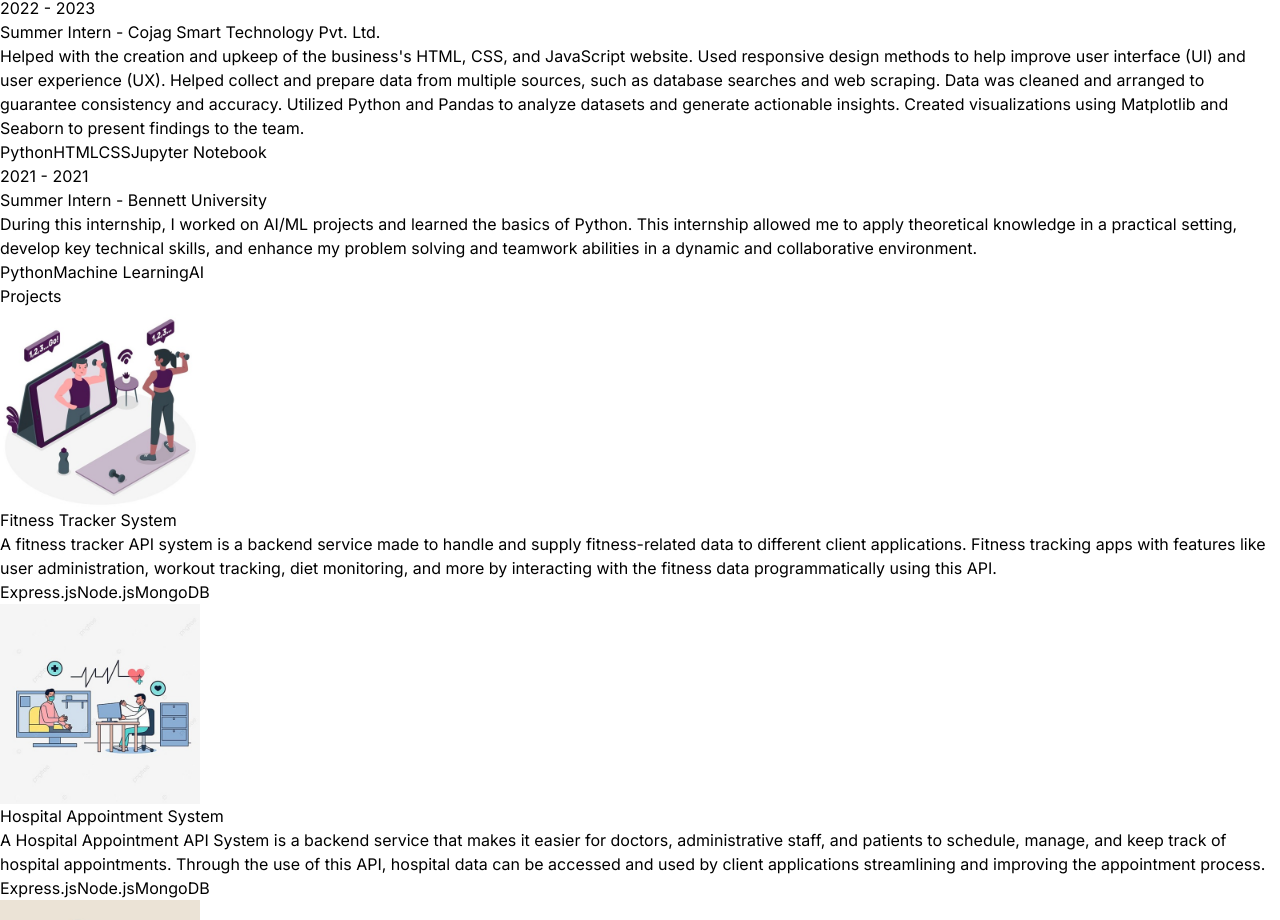
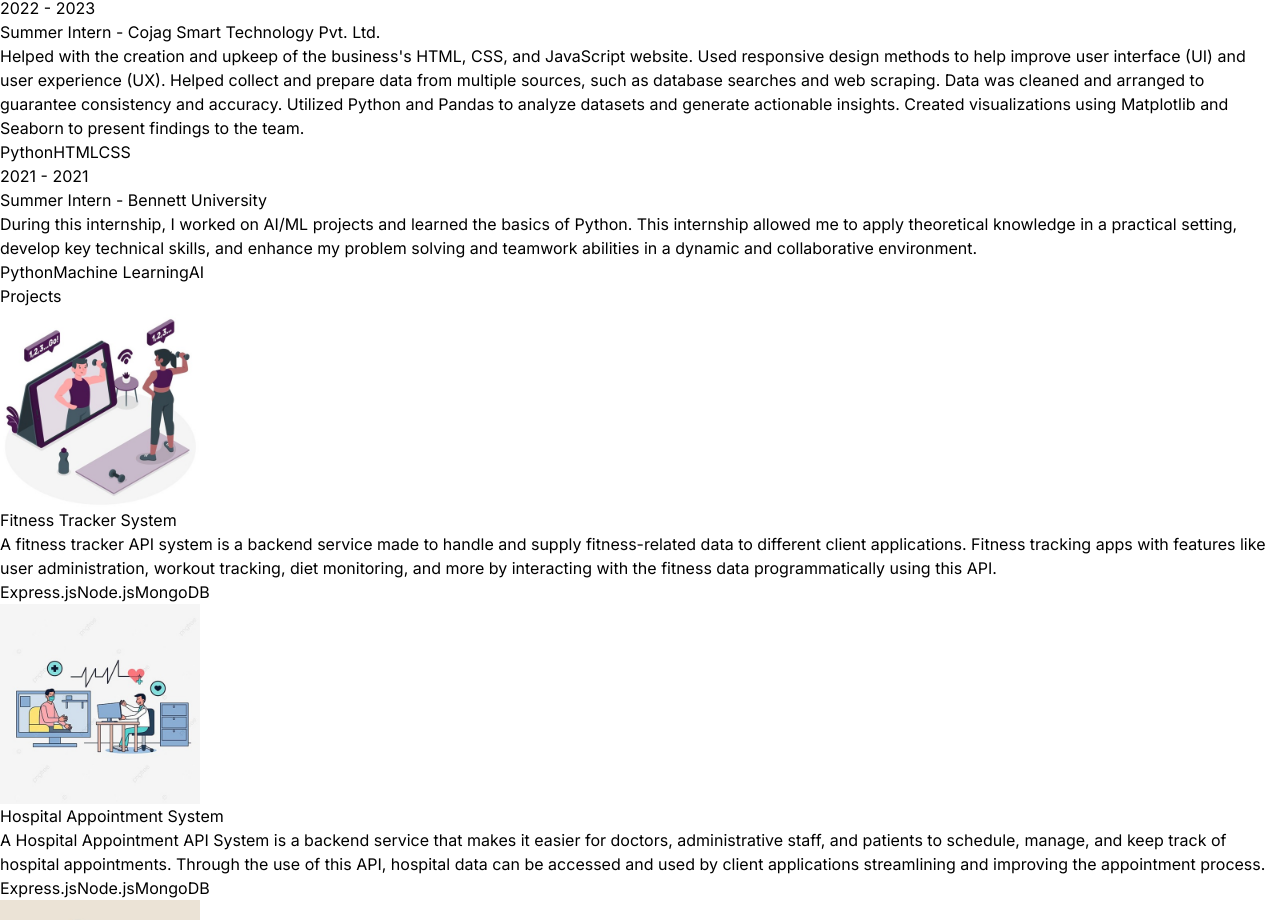
Before and after one commit to ShriyaSorte/REACT-PORTFOLIO, a React (Vite) app: page / in a window 1280 px wide. Shown: the part 2012-2932 px from the top of the page. Built offline with nearby package versions, Linux system fonts and the light colour scheme.

Commit message:
changes in index file

```diff
--- a/src/constants/index.js
+++ b/src/constants/index.js
@@ -27,7 +27,7 @@ export const EXPERIENCES = [
     role: "Summer Intern",
     company: "Cojag Smart Technology Pvt. Ltd. ",
     description: `Helped with the creation and upkeep of the business's HTML, CSS, and JavaScript website. Used responsive design methods to help improve user interface (UI) and user experience (UX). Helped collect and prepare data from multiple sources, such as database searches and web scraping. Data was cleaned and arranged to guarantee consistency and accuracy. Utilized Python and Pandas to analyze datasets and generate actionable insights. Created visualizations using Matplotlib and Seaborn to present findings to the team.`,
-    technologies: ["Python", "HTML", "CSS", "Jupyter Notebook"],
+    technologies: ["Python", "HTML", "CSS"],
   },
   {
     year: "2021 - 2021",
```
